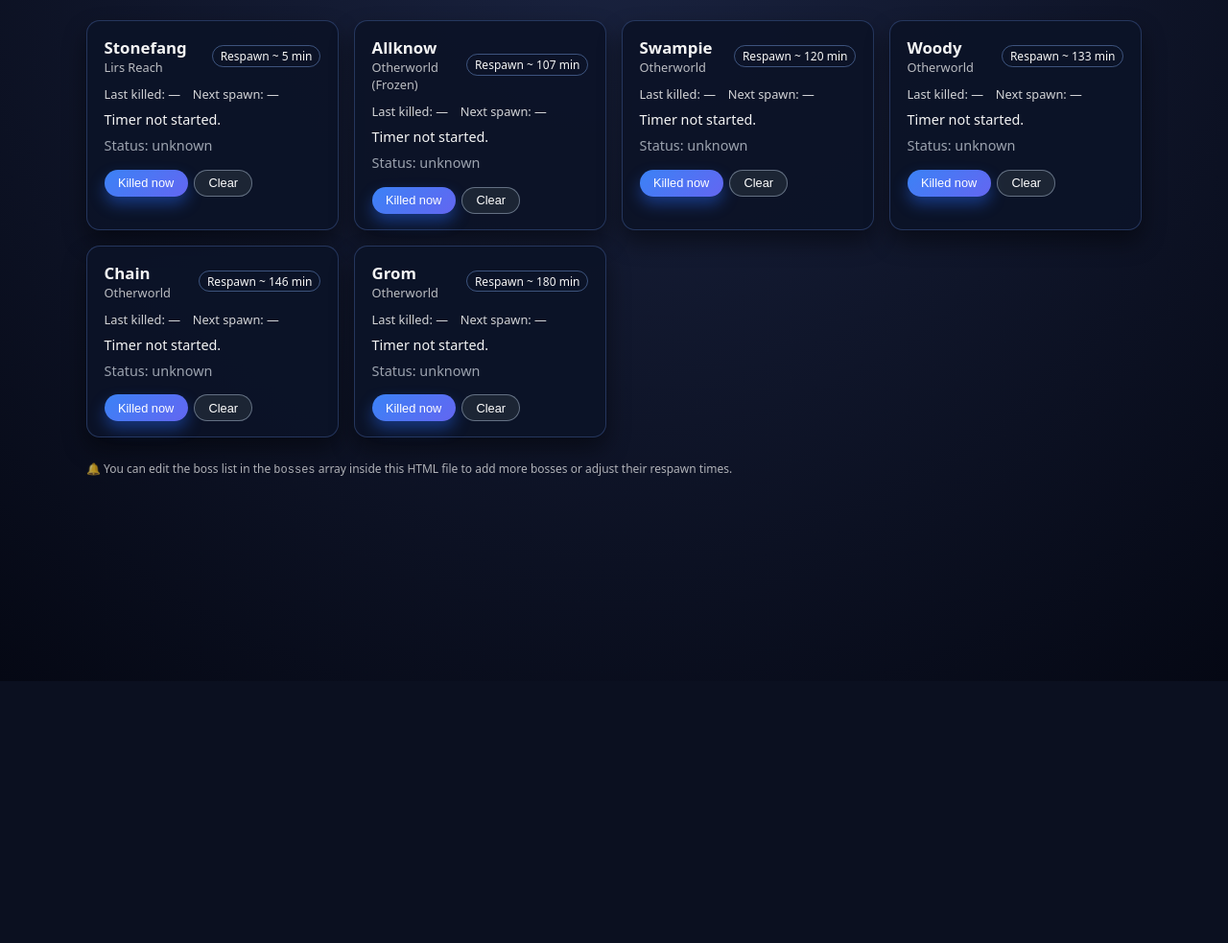
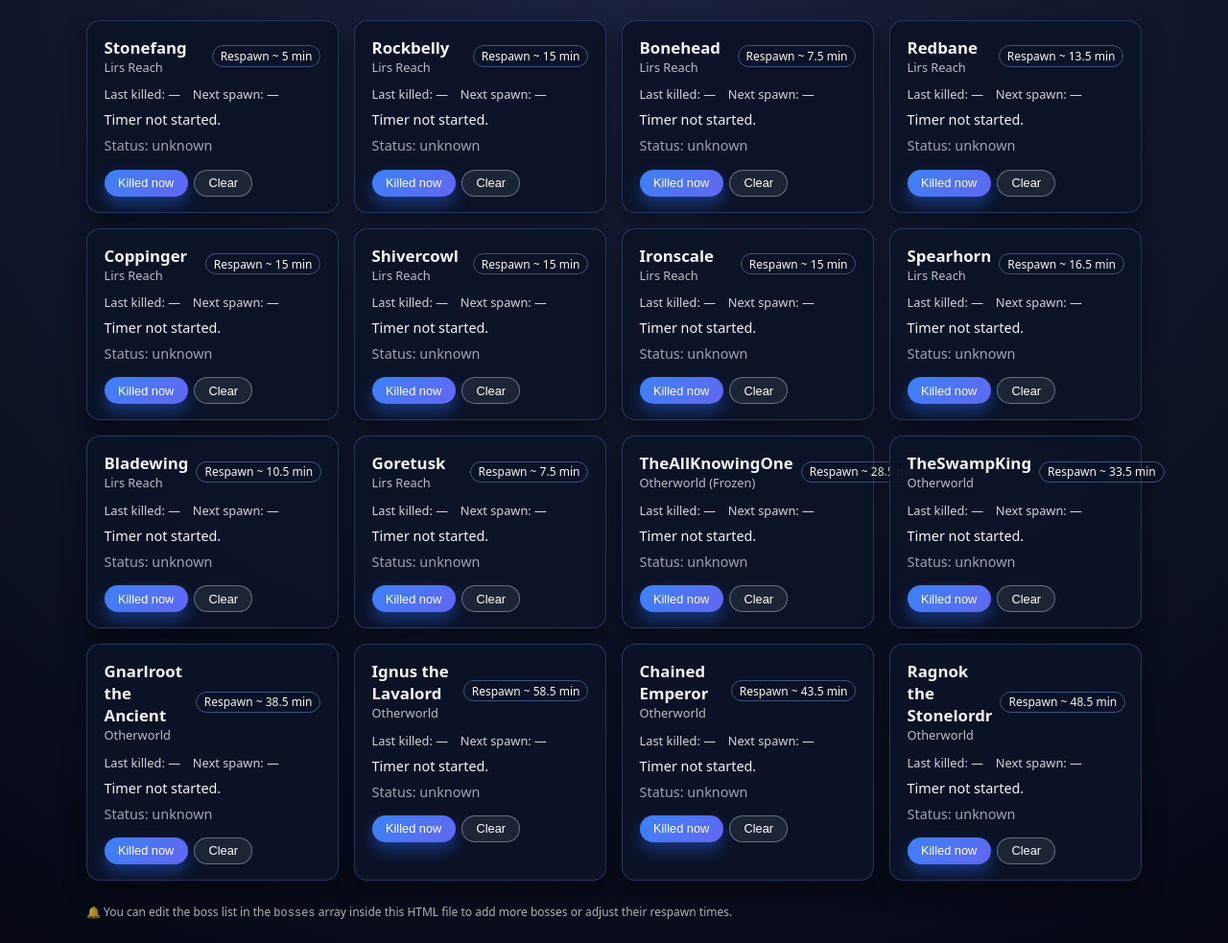
Before and after one commit to ItsChingseang/celtic-heroes-boss-timers, a plain HTML site: page index.html in a window 1280 px wide. Shown: the part 90-1073 px from the top of the page at 96% size. Before the commit the page ends 800 px from the top, so only its background shows below. Drawn offline with Linux system fonts and the light colour scheme.

Commit message:
Update index.html

```diff
--- a/index.html
+++ b/index.html
@@ -193,40 +193,100 @@
     // Add or edit bosses here. respawnMinutes is the minimum respawn time.
     const bosses = [
       {
-        id: "stonefang",
+        id: "SF",
         name: "Stonefang",
         zone: "Lirs Reach",
         respawnMinutes: 5,
       },
-      {
-        id: "allknow",
-        name: "Allknow",
-        zone: "Otherworld (Frozen)",
-        respawnMinutes: 107, // 1h 47m
+        {
+        id: "RB",
+        name: "Rockbelly",
+        zone: "Lirs Reach",
+        respawnMinutes: 15,
+      },
+        {
+        id: "BH",
+        name: "Bonehead",
+        zone: "Lirs Reach",
+        respawnMinutes: 7.5,
+      },
+       {
+        id: "RB",
+        name: "Redbane",
+        zone: "Lirs Reach",
+        respawnMinutes: 13.5,
       },
       {
-        id: "swampie",
-        name: "Swampie",
-        zone: "Otherworld",
-        respawnMinutes: 120,
+        id: "RB",
+        name: "Coppinger",
+        zone: "Lirs Reach",
+        respawnMinutes: 15,
       },
       {
-        id: "woody",
-        name: "Woody",
-        zone: "Otherworld",
-        respawnMinutes: 133,
+        id: "RB",
+        name: "Shivercowl",
+        zone: "Lirs Reach",
+        respawnMinutes: 15,
+      },
+       {
+        id: "RB",
+        name: "Ironscale",
+        zone: "Lirs Reach",
+        respawnMinutes: 15,
       },
       {
-        id: "chain",
-        name: "Chain",
-        zone: "Otherworld",
-        respawnMinutes: 146,
+        id: "RB",
+        name: "Spearhorn",
+        zone: "Lirs Reach",
+        respawnMinutes: 16.5,
       },
       {
-        id: "grom",
-        name: "Grom",
+        id: "RB",
+        name: "Bladewing",
+        zone: "Lirs Reach",
+        respawnMinutes: 10.5,
+      },
+      {
+        id: "RB",
+        name: "Goretusk",
+        zone: "Lirs Reach",
+        respawnMinutes: 7.5,
+      },
+      {
+        id: "Allknow",
+        name: "TheAllKnowingOne",
+        zone: "Otherworld (Frozen)",
+        respawnMinutes: 28.5, // 28min 30sec
+      },
+      {
+        id: "Swampie",
+        name: "TheSwampKing",
         zone: "Otherworld",
-        respawnMinutes: 180,
+        respawnMinutes: 33.5, //30min 30sec
+      },
+      {
+        id: "Gnarlroot",
+        name: "Gnarlroot the Ancient",
+        zone: "Otherworld",
+        respawnMinutes: 38.5, //38min 30sec
+      },
+      {
+        id: "Lavalord",
+        name: "Ignus the Lavalord",
+        zone: "Otherworld",
+        respawnMinutes: 58.5,
+      },
+      {
+        id: "Emperor",
+        name: "Chained Emperor",
+        zone: "Otherworld",
+        respawnMinutes: 43.5,
+      },
+       {
+        id: "Ragnok",
+        name: "Ragnok the Stonelordr",
+        zone: "Otherworld",
+        respawnMinutes: 48.5,
       },
       // Add more bosses as needed...
     ];
```
